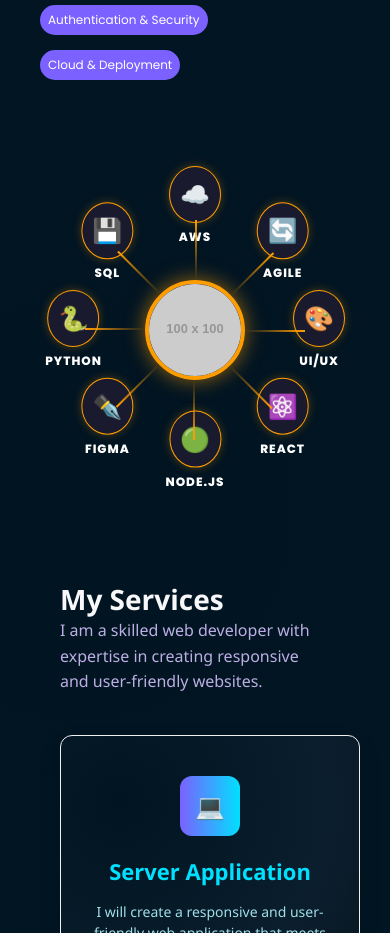
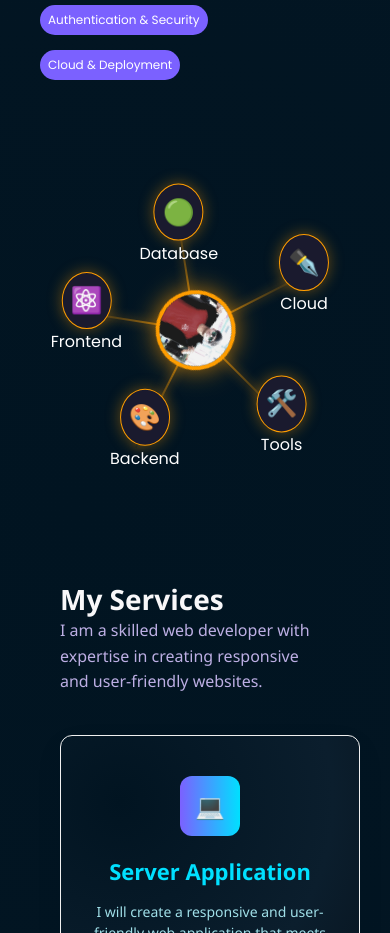
Before and after one commit to ujjawalkmr/developer_profile, a React (Vite) app: page / in a window 390 px wide. Shown: the part 1520-2453 px from the top of the page. Built offline with nearby package versions, Linux system fonts and the light colour scheme.

Commit message:
mobile icons not done
Signed-off-by: Ujjawal Kumar <ujjawalkmr9211@gmail.com>

```diff
--- a/src/components/SkillMobile.jsx
+++ b/src/components/SkillMobile.jsx
@@ -1,44 +1,163 @@
-import React from 'react';
+import React, { useState } from 'react';
 import '../styles/SkillMobile.css';
+import {
+  FaReact,
+  FaNodeJs,
+  FaJava,
+  FaGitAlt,
+  FaDocker,
+  FaAmazon, FaProjectDiagram, FaNetworkWired
+} from "react-icons/fa";
+import {
+  SiFlutter,
+  SiJavascript,
+  SiExpress,
+  SiMongodb,
+  SiMysql,
+  SiPostgresql,
+  SiJira, SiPostman,
+  SiGooglecloud,
+} from "react-icons/si";
 
 const SkillMobile = () => {
+  const [activeSkill, setActiveSkill] = useState(null);
+
   const skills = [
-    { name: 'UI/UX', icon: '🎨' },
-    { name: 'React', icon: '⚛️' },
-    { name: 'Node.js', icon: '🟢' },
-    { name: 'Figma', icon: '✒️' },
-    { name: 'Python', icon: '🐍' },
-    { name: 'SQL', icon: '💾' },
-    { name: 'AWS', icon: '☁️' },
-    { name: 'Agile', icon: '🔄' },
+    { name: 'Backend', icon: '🎨' },
+    { name: 'Frontend', icon: '⚛️' },
+    { name: 'Database', icon: '🟢' },
+    { name: 'Cloud', icon: '✒️' },
+    { name: 'Tools', icon: '🛠️' },
   ];
+
+  const handleClick = (name) => {
+    if (name === 'Backend') {
+      setActiveSkill({
+        title: 'Backend',
+        items: [
+          { name: 'Node.js', icon: <FaNodeJs /> },
+          { name: 'Java', icon: <FaJava /> },
+          { name: 'Dart', icon: <SiExpress /> },
+
+          { name: 'Spring Boot', icon: <FaJava /> },
+          { name: 'Express js', icon: <SiExpress /> },
+          { name: 'REST APIs', icon: <FaNodeJs /> },
+        ]
+      });
+    }
+    else if (name === 'Frontend') {
+      setActiveSkill({
+        title: 'Frontend',
+        items: [
+          { name: 'React', icon: <FaReact /> },
+          { name: 'JavaScript', icon: <SiJavascript /> },
+          { name: 'Flutter', icon: <SiFlutter /> },
+          { name: 'HTML & CSS', icon: <SiFlutter /> }
+
+
+        ]
+      });
+    }
+    else if (name === 'Database') {
+      setActiveSkill({
+        title: 'Database',
+        items: [
+          { name: 'MySQL', icon: <SiMysql /> },
+          { name: 'MongoDB', icon: <SiMongodb /> },
+          { name: 'PostgreSQL', icon: <SiPostgresql /> },
+
+        ]
+      });
+    }
+    else if (name === 'Cloud') {
+      setActiveSkill({
+        title: 'Cloud',
+        items: [
+          { name: 'AWS', icon: <FaAmazon /> },
+          { name: 'Docker', icon: <FaDocker /> },
+          { name: 'Google cloud', icon: <SiGooglecloud /> },
+          { name: 'Microservices', icon: <FaProjectDiagram /> },
+          { name: 'Load Balancer', icon: <FaNetworkWired /> }
+
+
+        ]
+      });
+    }
+    else if (name === 'Tools') {
+      setActiveSkill({
+        title: 'Tools',
+        items: [
+          { name: 'GitHub', icon: <FaGitAlt /> },
+          { name: 'Postman', icon: <SiPostman /> },
+          { name: 'VS Code', icon: <FaDocker /> },
+          { name: 'Jira', icon: <SiJira /> },
+
+
+        ]
+      });
+    }
+  };
 
   return (
     <section className="mobile-skills-container">
+
       <div className="sun-wrapper">
-        {/* Central Profile Image */}
+
+        {/* Center Image */}
         <div className="center-profile">
           <img
-            src="https://via.placeholder.com/100"
+            src="/assets/uk_about.jpeg"
             alt="Profile"
             className="profile-img"
           />
         </div>
 
-        {/* Skill Rays */}
+        {/* Skills */}
         {skills.map((skill, index) => (
           <div
             key={index}
             className="mobile-skill-ray"
             style={{ '--i': index, '--total': skills.length }}
           >
-            <div className="mobile-skill-node">
+            <div
+              className="mobile-skill-node clickable"
+              onClick={() => handleClick(skill.name)}
+            >
               <span className="mobile-skill-icon">{skill.icon}</span>
               <span className="mobile-skill-name">{skill.name}</span>
             </div>
           </div>
         ))}
+
       </div>
+
+      {/* MODAL */}
+      {activeSkill && (
+        <div className="skill-modal-overlay" onClick={() => setActiveSkill(null)}>
+          <div className="skill-modal" onClick={(e) => e.stopPropagation()}>
+
+            <h2>{activeSkill.title}</h2>
+
+            {/* <ul>
+              {activeSkill.items.map((item, i) => (
+                <li key={i}>{item}</li>
+              ))}
+            </ul> */}
+            <ul>
+              {activeSkill.items.map((item, i) => (
+                <li key={i} className="modal-item">
+                  <span className="modal-icon">{item.icon}</span>
+                  <span>{item.name}</span>
+                </li>
+              ))}
+            </ul>
+
+            <button onClick={() => setActiveSkill(null)}>Close</button>
+
+          </div>
+        </div>
+      )}
+
     </section>
   );
 };
--- a/src/styles/SkillMobile.css
+++ b/src/styles/SkillMobile.css
@@ -1,29 +1,60 @@
+/* =========================
+   CONTAINER
+========================= */
 .mobile-skills-container {
   display: flex;
   justify-content: center;
   align-items: center;
   min-height: 500px;
-  /* background-color: #0a0a1a;  */
   overflow: hidden;
 }
 
+/* =========================
+   ROTATION ANIMATION
+========================= */
+@keyframes rotateCircle {
+  from {
+    transform: rotate(0deg);
+  }
+  to {
+    transform: rotate(360deg);
+  }
+}
+
+@keyframes counterRotate {
+  from {
+    transform: rotate(calc(-360deg / var(--total) * var(--i))) rotate(0deg);
+  }
+  to {
+    transform: rotate(calc(-360deg / var(--total) * var(--i))) rotate(-360deg);
+  }
+}
+
+/* =========================
+   WRAPPER (MAIN CIRCLE)
+========================= */
 .sun-wrapper {
   position: relative;
-  width: 300px;
-  height: 300px;
+  width: clamp(260px, 75vw, 420px);   /* 🔥 bigger = no overlap */
+  height: clamp(260px, 75vw, 420px);
   display: flex;
   justify-content: center;
   align-items: center;
+
+  animation: rotateCircle 20s linear infinite;
 }
 
+/* =========================
+   CENTER PROFILE
+========================= */
 .center-profile {
-  position: relative;
+  position: absolute;
   z-index: 10;
-  width: 100px;
-  height: 100px;
+  width: clamp(80px, 18vw, 130px);
+  height: clamp(80px, 18vw, 130px);
   border-radius: 50%;
   border: 4px solid #ff9d00;
-  box-shadow: 0 0 20px rgba(255, 157, 0, 0.6);
+  box-shadow: 0 0 25px rgba(255, 157, 0, 0.7);
   overflow: hidden;
 }
 
@@ -33,57 +64,204 @@
   object-fit: cover;
 }
 
-/* The Ray logic */
+/* =========================
+   RAYS (LINES)
+========================= */
 .mobile-skill-ray {
   position: absolute;
   width: 100%;
-  /* Rotate each ray based on its index */
   transform: rotate(calc(360deg / var(--total) * var(--i)));
   transform-origin: center;
   display: flex;
-  justify-content: flex-end; /* Pushes skills to the outside */
-}
-
-.mobile-skill-node {
-  display: flex;
-  flex-direction: column;
-  align-items: center;
-  /* Reverse the rotation to keep text upright */
-  transform: rotate(calc(-360deg / var(--total) * var(--i)));
-  transition: transform 0.3s ease;
+  justify-content: flex-end;
 }
 
 .mobile-skill-ray::before {
   content: '';
   position: absolute;
-  right: 40px; /* Distance from center */
+  left: 50%;
   top: 50%;
-  width: 60px;
+  width: 45%;
   height: 2px;
-  background: linear-gradient(to right, transparent, #ff9d00);
-  z-index: 1;
+
+  transform: translateY(-50%);
+
+  background: linear-gradient(
+    to right,
+    rgba(255,157,0,0.9),
+    rgba(255,157,0,0.4),
+    transparent
+  );
+
+  box-shadow: 0 0 10px rgba(255, 157, 0, 0.6);
+  border-radius: 50px;
 }
 
+/* =========================
+   SKILL NODE
+========================= */
+.mobile-skill-node {
+  display: flex;
+  flex-direction: column;
+  align-items: center;
+
+  /* 🔥 FIX: bigger radius = no overlap */
+  transform:
+    rotate(calc(-360deg / var(--total) * var(--i)))
+    translateX(clamp(140px, 45vw, 320px));
+
+  animation: counterRotate 20s linear infinite;
+  transition: transform 0.3s ease;
+}
+
+/* =========================
+   ICON
+========================= */
 .mobile-skill-icon {
-  font-size: 1.5rem;
+  font-size: clamp(1.6rem, 5vw, 2.5rem);
+  padding: clamp(8px, 2vw, 12px);
   background: #1a1a2e;
-  padding: 10px;
   border-radius: 50%;
   border: 1px solid #ff9d00;
-  box-shadow: 0 0 10px rgba(255, 157, 0, 0.3);
+  box-shadow: 0 0 15px rgba(255, 157, 0, 0.4);
 }
 
-.mobile-skill-name {
+/* =========================
+   TEXT
+========================= */
+.mobile-skill-text {
+  margin-top: 6px;
+  font-size: clamp(10px, 2.5vw, 14px);
   color: white;
-  font-size: 0.75rem;
-  margin-top: 5px;
-  font-weight: bold;
-  text-transform: uppercase;
-  letter-spacing: 1px;
+  text-align: center;
 }
 
-/* Hover Effect */
+/* =========================
+   HOVER EFFECT
+========================= */
 .mobile-skill-node:hover {
-  transform: rotate(calc(-360deg / var(--total) * var(--i))) scale(1.2);
+  transform:
+    rotate(calc(-360deg / var(--total) * var(--i)))
+    translateX(clamp(140px, 45vw, 320px))
+    scale(1.2);
+}
+
+/* =========================
+   PAUSE ON HOVER
+========================= */
+.sun-wrapper:hover {
+  animation-play-state: paused;
+}
+
+.sun-wrapper:hover .mobile-skill-node {
+  animation-play-state: paused;
+}
+
+/* =========================
+   EXTRA SAFETY (VERY SMALL SCREENS)
+========================= */
+@media (max-width: 400px) {
+  .mobile-skill-node {
+    transform:
+      rotate(calc(-360deg / var(--total) * var(--i)))
+      translateX(120px); /* 🔥 tighter but safe */
+  }
+}
+
+
+/* CLICKABLE CURSOR */
+.mobile-skill-node.clickable {
   cursor: pointer;
 }
+
+/* MODAL OVERLAY WITH BLUR */
+.skill-modal-overlay {
+  position: fixed;
+  top: 0;
+  left: 0;
+  width: 100%;
+  height: 100%;
+  /* backdrop-filter: blur(8px); */
+  background: rgba(0, 0, 0, 0.3);
+  display: flex;
+  justify-content: center;
+  align-items: center;
+  z-index: 999;
+  opacity: 1;
+    transition: opacity 0.6s ease;
+
+
+
+}
+
+/* MODAL BOX */
+.skill-modal {
+  background: #071019;
+  color: #fff;
+  padding: 20px;
+  border-radius: 12px;
+  width: 80%;
+  max-width: 320px;
+  display: flex;
+  flex-direction: column;
+  /* text-align: center; */
+  /* box-shadow: 0 0 25px rgba(255,157,0,0.5); */
+  /* transform: translateX(0) translateY(-10px); */
+  box-shadow: 0 15px 40px rgba(124, 77, 255, 0.15);
+  /* border-color: #00e0ff; */
+  cursor: pointer;
+    transition: transform 0.3s ease, box-shadow 0.3s ease;
+
+
+}
+.skill-modal:hover{
+ transform: scale(1.05); /* ✅ subtle zoom */
+  box-shadow: 0 20px 50px rgba(124, 77, 255, 0.25);}
+
+/* LIST */
+.skill-modal ul {
+  list-style: none;
+  padding: 0;
+  margin: 0;
+
+  flex: 1;              /* takes available space */
+  display: flex;
+  flex-direction: column;
+  gap: 10px;
+}
+.skill-modal h2 {
+  text-align: center;
+  margin-bottom: 15px;
+}
+.skill-modal li {
+  padding: 6px 0;
+}
+
+/* BUTTON */
+.skill-modal button {
+  margin-top: 15px;
+  align-self: center;
+  padding: 8px 16px;
+  border: none;
+  border-radius: 6px;
+  cursor: pointer;
+}
+
+.modal-item {
+  display: flex;
+  align-items: center;
+  justify-content: flex-start;
+  gap: 12px;
+}
+
+.modal-icon {
+  width: 30px;          /* fixed space for all icons */
+  display: flex;
+  justify-content: center;
+  align-items: center;
+  font-size: 18px;
+}
+.modal-item span:last-child {
+  flex: 1;
+  text-align: left;
+}
```
